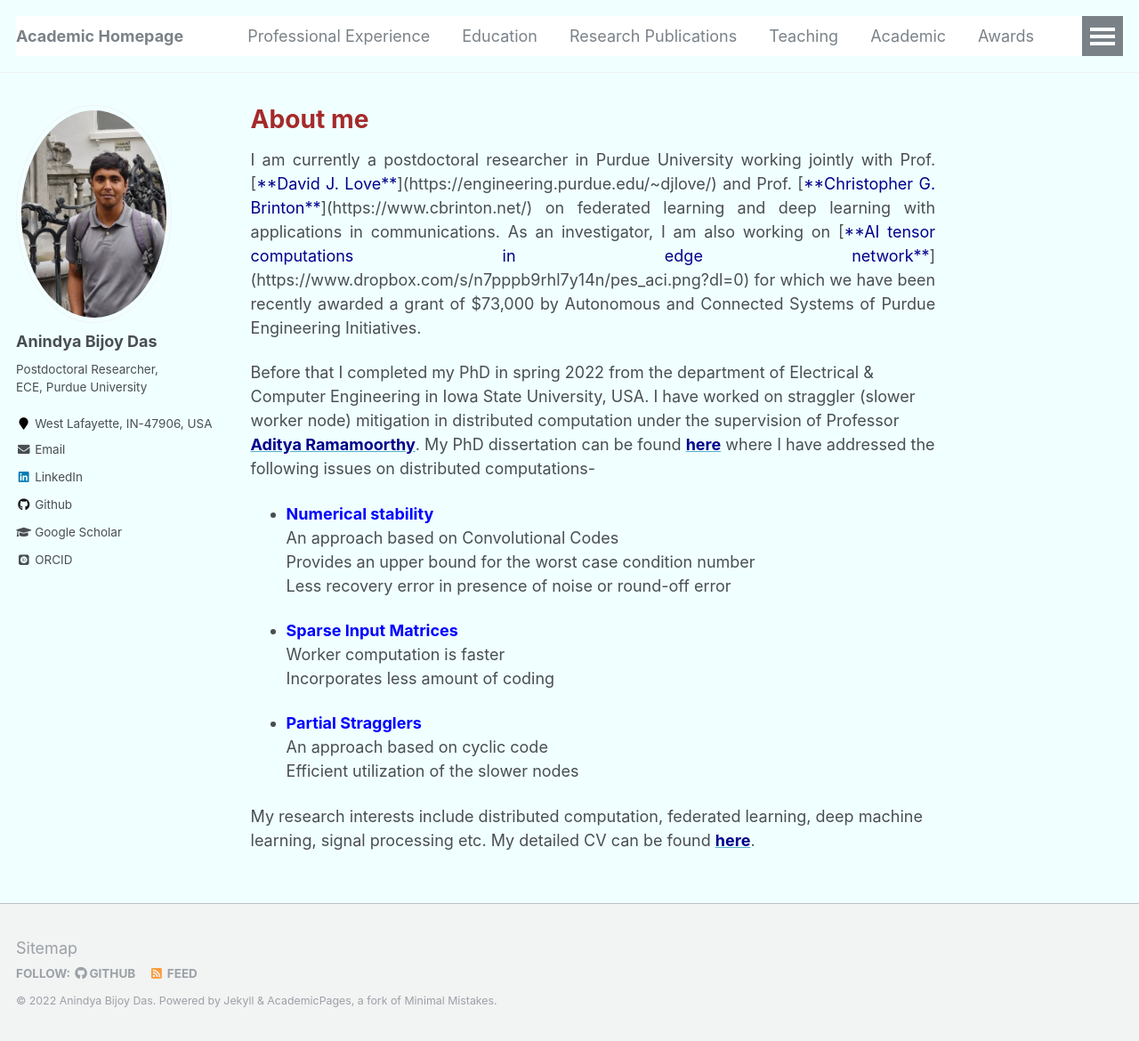
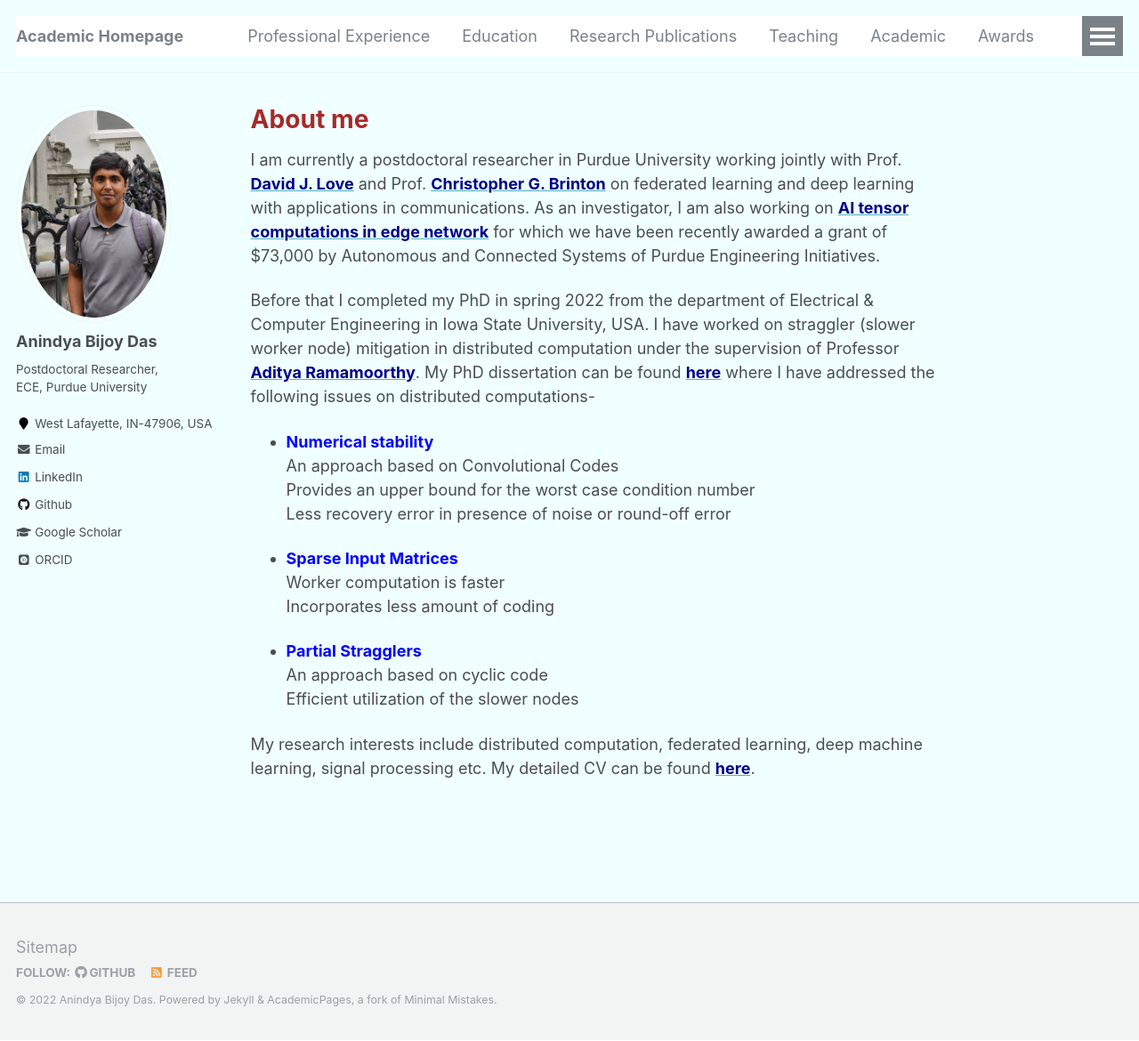
Before and after one commit to anindyabijoydas/portfolio, a Jekyll site: the page built from _pages/about.md, in a window 1280 px wide and 1170 px high. Shown: the whole window at 89% size. Built offline with Jekyll 4.4.1, drawn with Linux system fonts in a browser that asks for light colours; some web fonts are replaced.

Commit message:
Update about.md

```diff
--- a/_pages/about.md
+++ b/_pages/about.md
@@ -13,9 +13,7 @@ redirect_from:
 
 <span style="color:brown">**About me**</span>
 ======
-<p align="justify" style="text-align:justify">
 I am currently a postdoctoral researcher in Purdue University working jointly with Prof. [<span style="color: #00008B">**David J. Love**</span>](https://engineering.purdue.edu/~djlove/) and Prof. [<span style="color: #00008B">**Christopher G. Brinton**</span>](https://www.cbrinton.net/) on federated learning and deep learning with applications in communications. As an investigator, I am also working on [<span style="color: #00008B">**AI tensor computations in edge network**</span>](https://www.dropbox.com/s/n7pppb9rhl7y14n/pes_aci.png?dl=0) for which we have been recently awarded a grant of $73,000 by Autonomous and Connected Systems of Purdue Engineering Initiatives.
-</p>
 
 Before that I completed my PhD in spring 2022 from the department of Electrical & Computer Engineering in Iowa State University, USA. I have worked on straggler (slower worker node) mitigation in distributed computation under the supervision of Professor [<span style="color: #00008B">**Aditya Ramamoorthy**</span>](https://www.ece.iastate.edu/adityar/). My PhD dissertation can be found [<span style="color: #00008B">**here**</span>](https://www.dropbox.com/s/hfipcodbsg2b39r/PhD_dissertation_Anindya_Bijoy_Das.pdf?dl=0) where I have addressed the following issues on distributed computations-
 * <span style="color:blue">**Numerical stability**</span> <br /> An approach based on Convolutional Codes <br /> Provides an upper bound for the worst case condition number <br /> Less recovery error in presence of noise or round-off error
```
